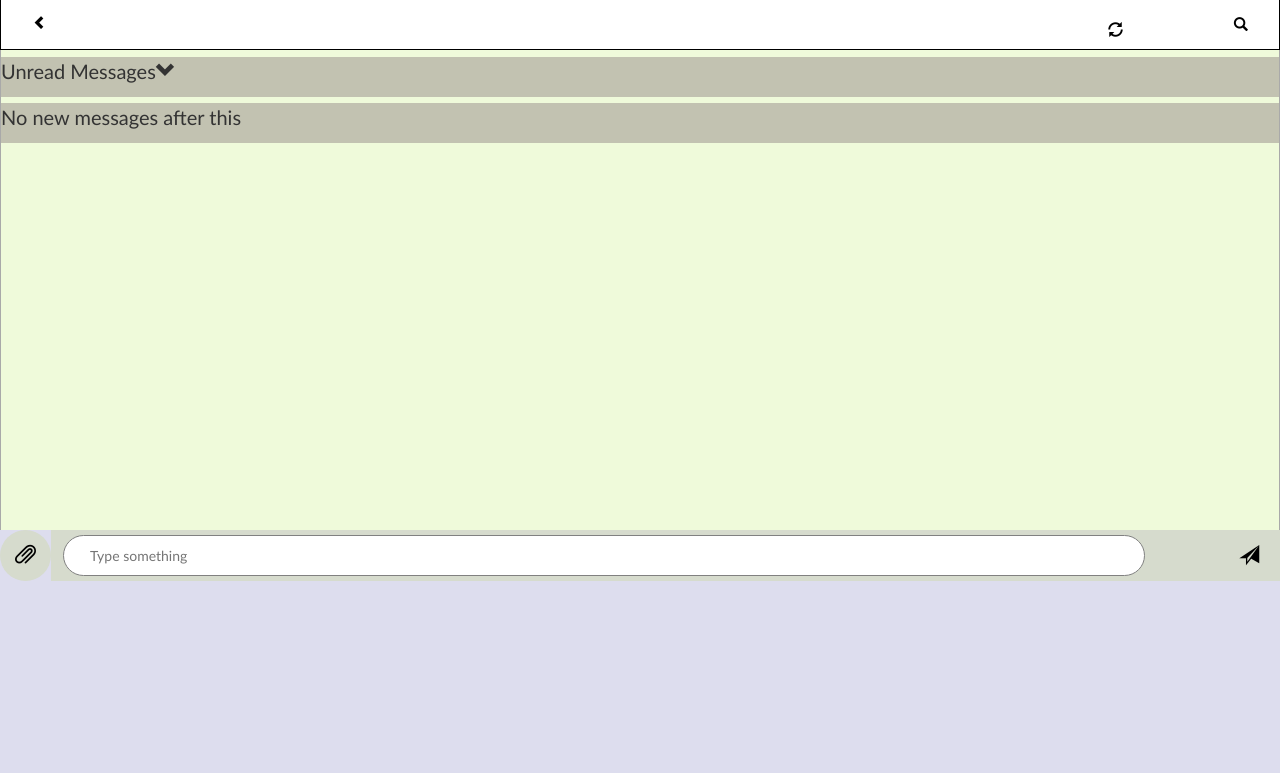
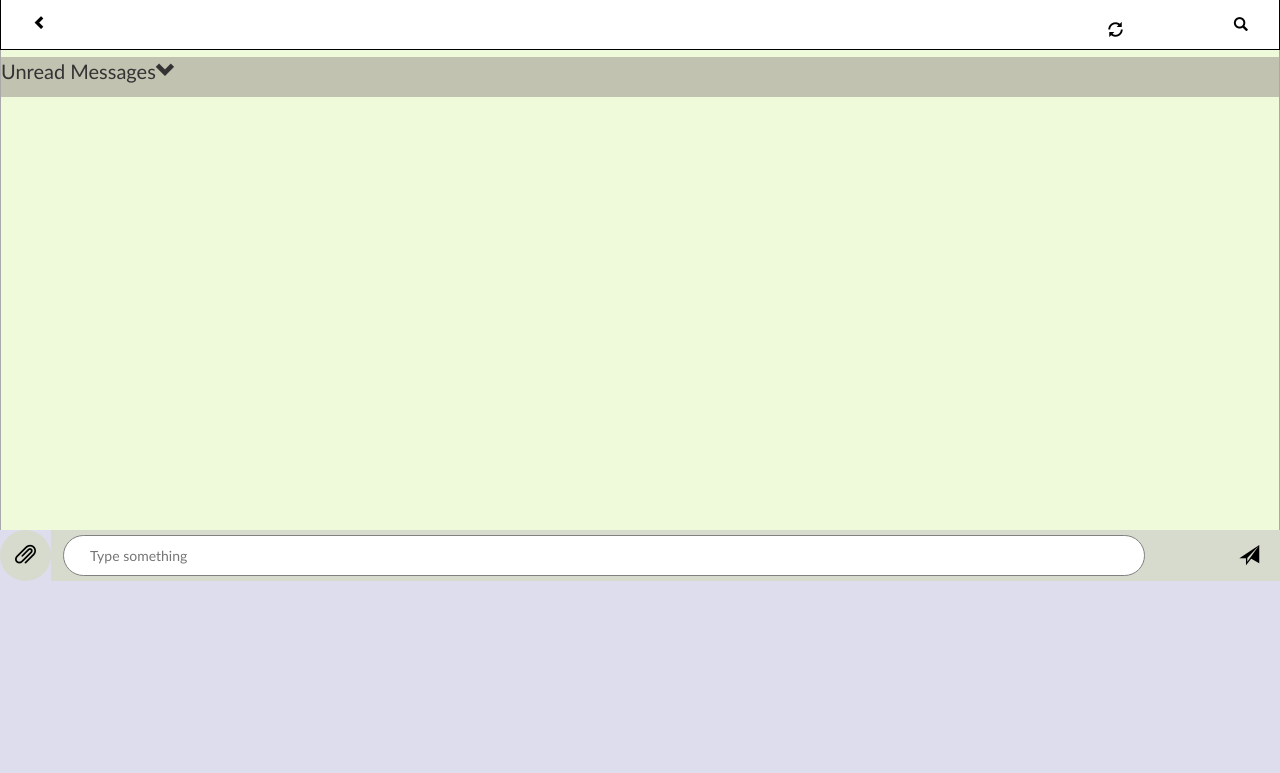
Before and after one commit to vivekkumarbilla/event, a Django app: template depactt/templates/depactt/fullmessages.html in a window 1280 px wide. Shown: the part 97-870 px from the top of the page. Run offline with Django 3.2, Linux system fonts and the light colour scheme; the template is opened without the code that fills it, so the values that code supplies are empty; the visitor is signed in with stand-in values (Sample User, id 1); some libraries are stand-ins or nearby versions.

Commit message:
9th day commit

```diff
--- a/depactt/templates/depactt/fullmessages.html
+++ b/depactt/templates/depactt/fullmessages.html
@@ -1257,7 +1257,7 @@
 			</div>
 			{% endifequal %}
 		{% endfor %}
-		<div class="message leftelements fullwidth" id="nonew" style="height: 5vh;font-size: 20px;background-color: #C2C2B1;">No new messages after this</div>
+		<div class="message leftelements fullwidth" id="nonew" style="height: 10vh;font-size: 20px;background-color: transparent;"></div>
 		</div>
 		<button title="Attach Files" id="showfile" class="buts sendbut2 leftelements" onclick="showfile()"><i class="glyphicon glyphicon-paperclip"></i></button>
 		<button style="display: none;" title="Attach Files" id="noshowfile" class="buts sendbut2 leftelements" onclick="noshowfile()"><i class="glyphicon glyphicon-paperclip"></i></button>
@@ -1754,9 +1754,9 @@
 			   console.log('yesd');
 	  		   var scrollAmount=150;
 	  		   document.getElementById('sbar').value="";
-	            var container = $('#mainelement');
-		        var scrollTo = $('#nonew');
-				var position = scrollTo.offset().top  - container.offset().top  + container.scrollTop();
+	           var container = $('#mainelement');
+		       var scrollTo = $('#nonew');
+			   var position = scrollTo.offset().top  - container.offset().top  + container.scrollTop();
 			   noshowfile();
 			}, 10000)
 		});
```
